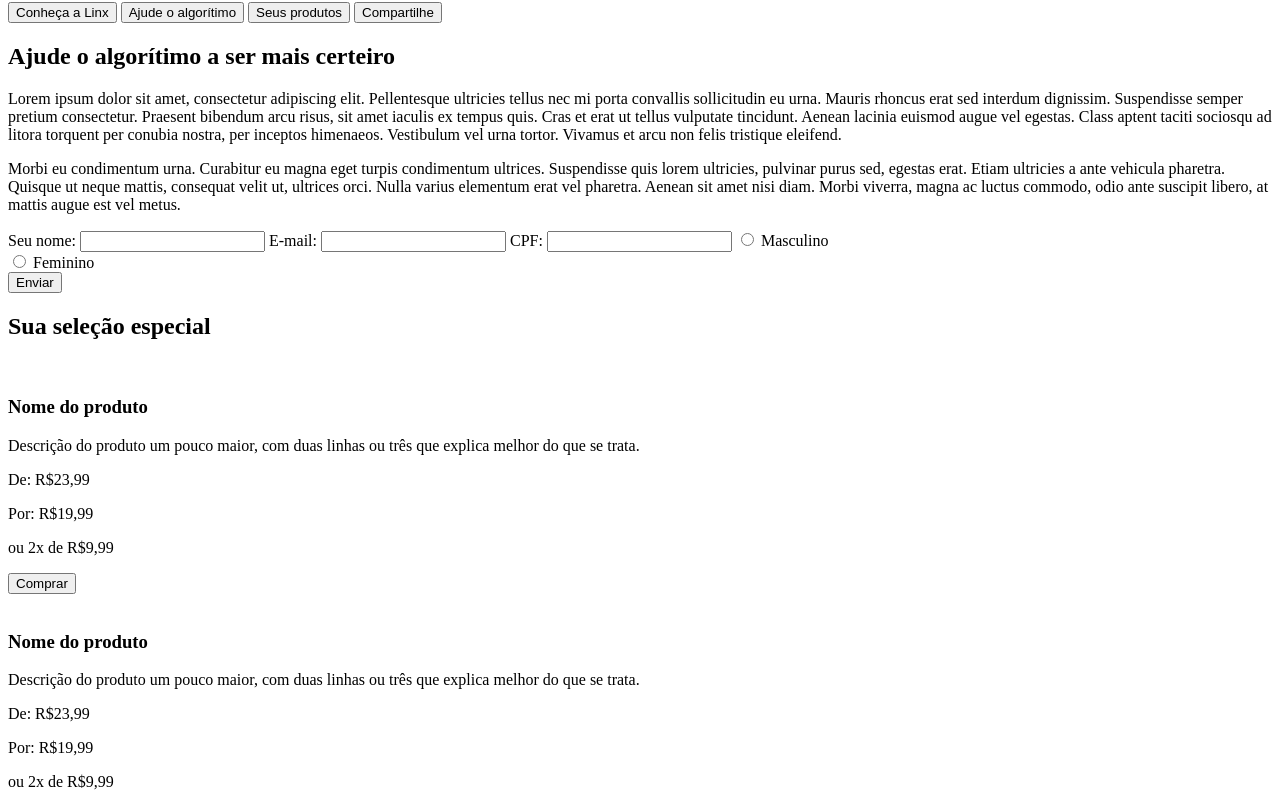
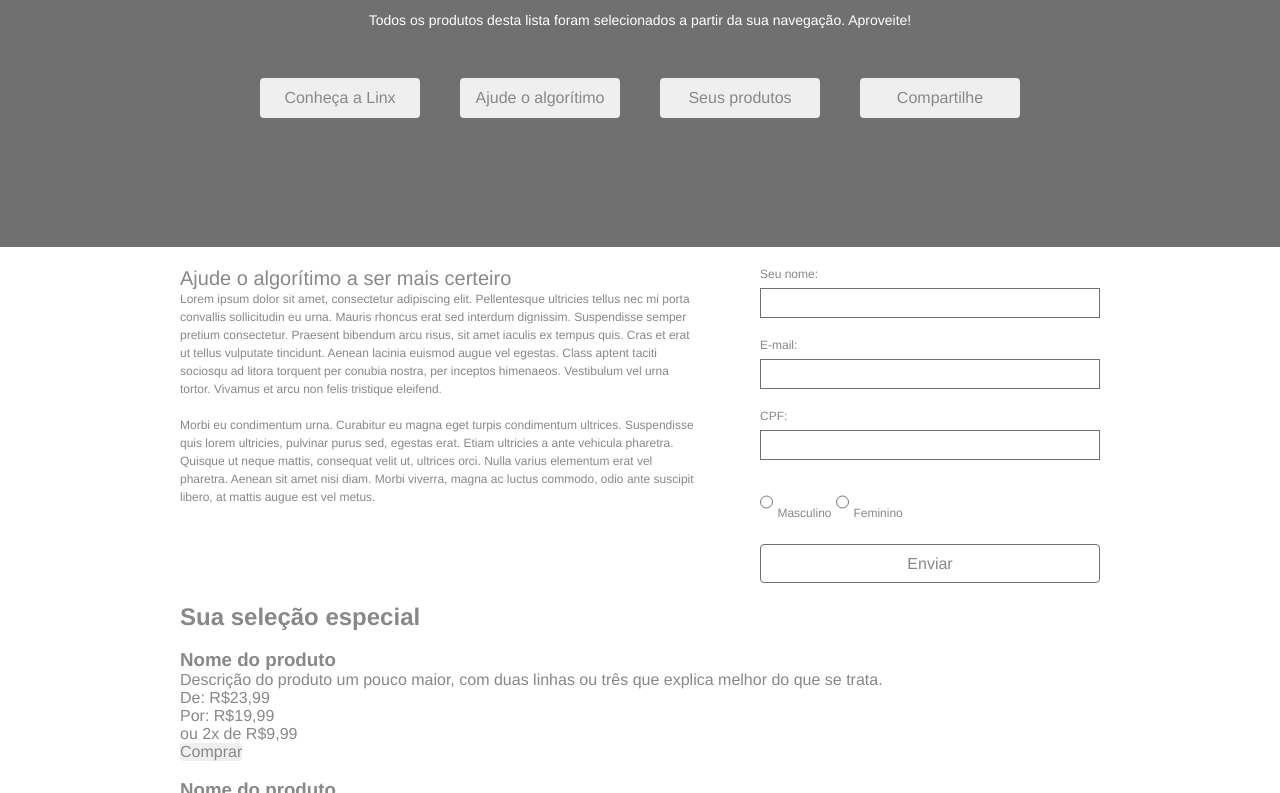
Before and after one commit to felipepereirapinto/frontend-developer-challenge, a plain HTML site: page index.html in a window 1280 px wide. Shown: the part 149-942 px from the top of the page. Drawn offline with Linux system fonts and the light colour scheme.

Commit message:
css header + algorithm

```diff
--- a/index.html
+++ b/index.html
@@ -5,6 +5,8 @@
   <meta http-equiv="X-UA-Compatible" content="IE=edge">
   <meta name="viewport" content="width=device-width, initial-scale=1.0">
   <title>Desafio Linx</title>
+
+  <link rel="stylesheet" href="styles.css">
 </head>
 <body>
   <header>
@@ -28,12 +30,9 @@
     <section id="algorithm">
       <article>
         <h2>Ajude o algorítimo a ser mais certeiro</h2>
-        <p>
-          Lorem ipsum dolor sit amet, consectetur adipiscing elit. Pellentesque ultricies tellus nec mi porta convallis sollicitudin eu urna. Mauris rhoncus erat sed interdum dignissim. Suspendisse semper pretium consectetur. Praesent bibendum arcu risus, sit amet iaculis ex tempus quis. Cras et erat ut tellus vulputate tincidunt. Aenean lacinia euismod augue vel egestas. Class aptent taciti sociosqu ad litora torquent per conubia nostra, per inceptos himenaeos. Vestibulum vel urna tortor. Vivamus et arcu non felis tristique eleifend.
-        </p>
-        <p>
-          Morbi eu condimentum urna. Curabitur eu magna eget turpis condimentum ultrices. Suspendisse quis lorem ultricies, pulvinar purus sed, egestas erat. Etiam ultricies a ante vehicula pharetra. Quisque ut neque mattis, consequat velit ut, ultrices orci. Nulla varius elementum erat vel pharetra. Aenean sit amet nisi diam. Morbi viverra, magna ac luctus commodo, odio ante suscipit libero, at mattis augue est vel metus.
-        </p>
+        <p>Lorem ipsum dolor sit amet, consectetur adipiscing elit. Pellentesque ultricies tellus nec mi porta convallis sollicitudin eu urna. Mauris rhoncus erat sed interdum dignissim. Suspendisse semper pretium consectetur. Praesent bibendum arcu risus, sit amet iaculis ex tempus quis. Cras et erat ut tellus vulputate tincidunt. Aenean lacinia euismod augue vel egestas. Class aptent taciti sociosqu ad litora torquent per conubia nostra, per inceptos himenaeos. Vestibulum vel urna tortor. Vivamus et arcu non felis tristique eleifend.</p>
+        <br>
+        <p>Morbi eu condimentum urna. Curabitur eu magna eget turpis condimentum ultrices. Suspendisse quis lorem ultricies, pulvinar purus sed, egestas erat. Etiam ultricies a ante vehicula pharetra. Quisque ut neque mattis, consequat velit ut, ultrices orci. Nulla varius elementum erat vel pharetra. Aenean sit amet nisi diam. Morbi viverra, magna ac luctus commodo, odio ante suscipit libero, at mattis augue est vel metus.</p>
       </article>
 
       <form action="">
@@ -46,11 +45,13 @@
         <label for="">CPF:</label>
         <input type="text">
 
-        <input type="radio" name="gender" id="male">
-        <label for="male">Masculino</label><br>
+        <div id="gender">
+          <input type="radio" name="gender" id="male">
+          <label for="male">Masculino</label>
 
-        <input type="radio" name="gender" id="female">
-        <label for="female">Feminino</label><br>
+          <input type="radio" name="gender" id="female">
+          <label for="female">Feminino</label>
+        </div>
 
         <input type="submit" value="Enviar">
       </form>
--- /dev/null
+++ b/styles.css
@@ -0,0 +1,144 @@
+/* ==================== */
+/* Global */
+/* ==================== */
+
+:root {
+  --white: #FFFFFF;
+  --shape: #707070;
+  --text: #888888;
+  --shadow: #00000029;
+}
+
+* {
+  border: 0;
+  margin: 0;
+  padding: 0;
+  box-sizing: border-box;
+
+  color: var(--text);
+  font-family: "Helvetica Neue", Helvetica, Arial, sans-serif;
+}
+
+body {
+  display: flex;
+  flex-direction: column;
+
+  max-width: 1500px;
+  margin: 0 auto;
+}
+
+button {
+  font-family : inherit;
+  font-size: 1rem;
+  border-radius: 4px;
+}
+
+/* ==================== */
+/* Header */
+/* ==================== */
+
+header {
+  background: var(--shape);
+  /* height: 399px; */
+
+  text-align: center;
+  display: flex;
+  flex-direction: column;
+  align-items: center;
+}
+header h1,
+header h1 strong,
+header p {
+  color: white;
+}
+
+header h1 {
+  font-size: 20px;
+  font-size: 1.25rem;
+  font-weight: normal;
+  margin-top: 69px;
+}
+
+header h1 strong {
+  font-size: 40px;
+  font-size: 2em;
+}
+
+header p {
+  font-size: 14px;
+  font-size: 0.875rem;
+  margin-top: 24px;
+}
+
+header nav {
+  display: flex;
+  width: 760px;
+  justify-content: space-between;
+
+  margin: 50px 0 129px;
+}
+
+header button {
+  height: 40px;
+  width: 160px;
+}
+
+
+/* ==================== */
+/* Main */
+/* ==================== */
+main {
+  width: 920px;
+  margin: 20px auto 0;
+}
+
+
+/* Algorithm */
+main section#algorithm {
+  display: flex;
+  justify-content: space-between;
+}
+
+main section#algorithm h2 {
+  font-size: 20px;
+  /* font-size: 1.25rem; */
+  font-weight: normal;
+}
+
+main section#algorithm p {
+  font-size: 12px;
+  line-height: 1.5;
+}
+
+main section#algorithm label {
+  font-size: 12px;
+}
+
+main section#algorithm article {
+  width: 520px;
+  /* margin-right: 60px; */
+}
+
+main section#algorithm form {
+  width: 340px;
+  display: flex;
+  flex-direction: column;
+  /* margin-right: 60px; */
+}
+
+main section#algorithm form input {
+  border: var(--shape) 1px solid;
+  /* border-radius: 4px; */
+  height: 30px;
+  margin: 7px 0 20px;
+}
+
+main section#algorithm form input[type=submit] {
+  background: white;
+  border-radius: 4px;
+  font-size: 16px;
+  font-size: 1rem;
+  height: 39px;
+}
+
+/* Products */
```
